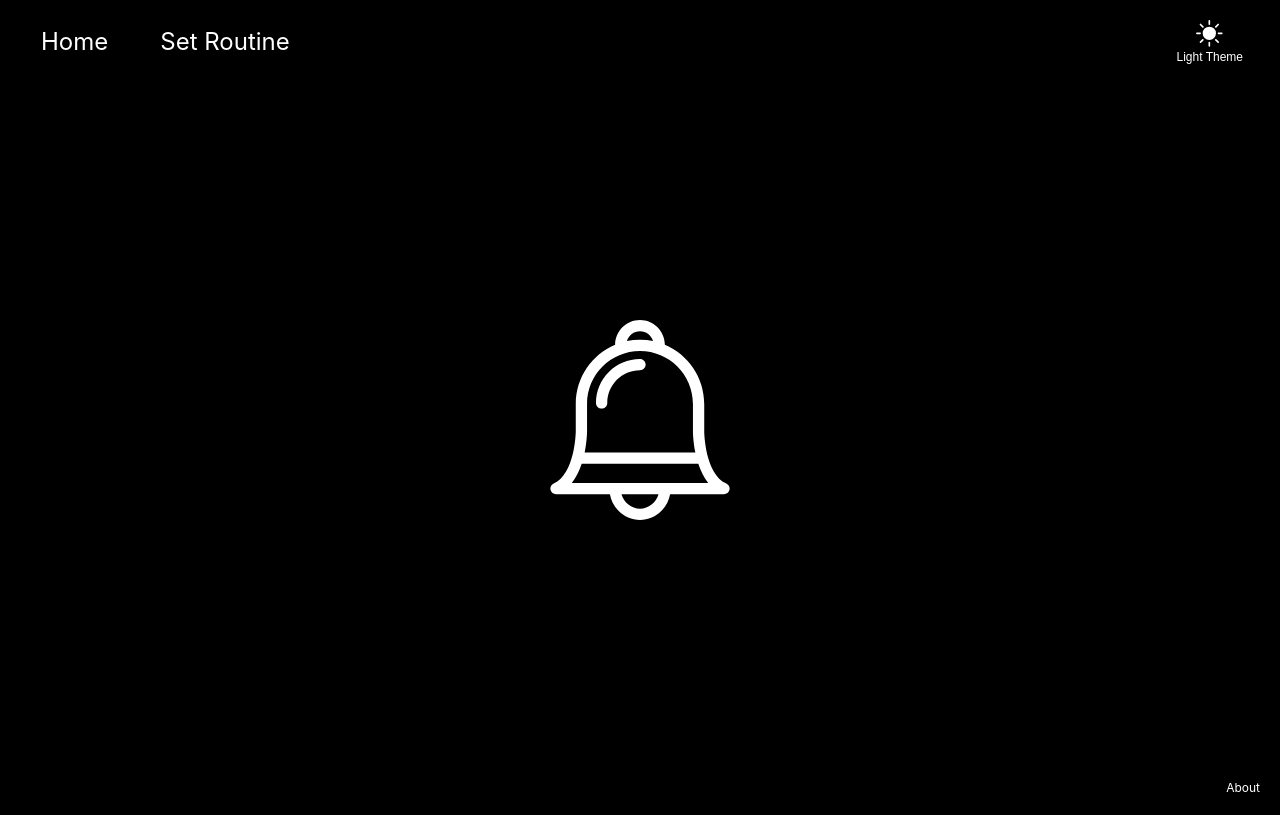
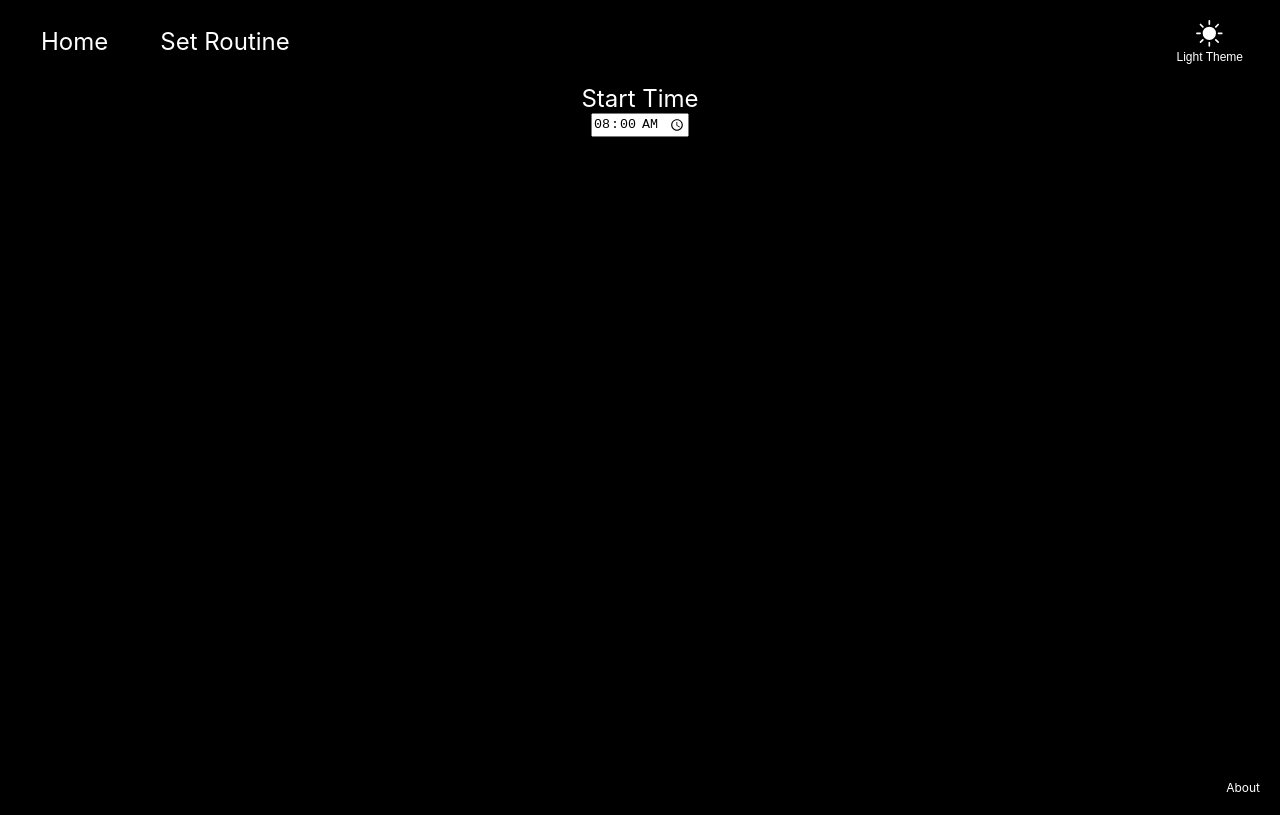
Before and after one commit to GPSPic/RandomBellWeb, a React (Create React App) app: page /setRoutine in a window 1280 px wide. Built offline with nearby package versions, Linux system fonts and the light colour scheme; no server answers.

Commit message:
add startTime selector

```diff
--- /dev/null
+++ b/src/components/SetRoutine/DaysOfWeek.js
@@ -0,0 +1,9 @@
+const DaysOfWeek = () => {
+    return (
+        <>
+
+        </>
+    );
+}
+
+export default DaysOfWeek;
--- /dev/null
+++ b/src/components/SetRoutine/EndTime.js
@@ -0,0 +1,9 @@
+const EndTime = () => {
+    return (
+        <>
+
+        </>
+     );
+}
+
+export default EndTime;
--- /dev/null
+++ b/src/components/SetRoutine/MinInterval.js
@@ -0,0 +1,9 @@
+const MinInterval = () => {
+    return (
+        <>
+
+        </>
+     );
+}
+
+export default MinInterval;
--- /dev/null
+++ b/src/components/SetRoutine/NumberOfRings.js
@@ -0,0 +1,9 @@
+const NumberOfRings = () => {
+    return (
+        <>
+
+        </>
+     );
+}
+
+export default NumberOfRings;
--- /dev/null
+++ b/src/components/SetRoutine/SetRoutine.css
@@ -0,0 +1,11 @@
+.set-routine {
+    display: flex;
+}
+
+.start-time {
+    display: inline-flex;
+    flex-direction: column;
+    flex:auto;
+    justify-content: center;
+    align-items: center;
+}
--- /dev/null
+++ b/src/components/SetRoutine/SetRoutine.js
@@ -0,0 +1,26 @@
+import { useState } from "react";
+
+import StartTime from "./StartTime";
+import EndTime from "./EndTime";
+import NumberOfRings from "./NumberOfRings";
+import DaysOfWeek from "./DaysOfWeek";
+import MinInterval from "./MinInterval";
+import "../../helpers/colours.css"
+import "./SetRoutine.css"
+
+const SetRoutine = () => {
+    const [startTime, setStartTime] = useState("08:00")
+
+    const handleStartTimeChange = (timeValue) => {
+        setStartTime(timeValue)
+    }
+
+    return (
+        <div className="set-routine">
+            <StartTime startTime={startTime} handleStartTimeChange={handleStartTimeChange}/>
+
+        </div>
+     );
+}
+
+export default SetRoutine;
--- /dev/null
+++ b/src/components/SetRoutine/StartTime.js
@@ -0,0 +1,20 @@
+import { useState } from 'react'
+import RegularText from '../texts/RegularText'
+
+const StartTime = ({startTime, handleStartTimeChange}) => {
+    const [newStartTime, setNewStartTime] = useState(startTime)
+
+    const handleChange = (e) => {
+        setNewStartTime(e.target.value)
+        handleStartTimeChange(e.target.value)
+    }
+
+    return (
+        <div className='start-time'>
+            <RegularText text="Start Time"/>
+            <input type='time' value={newStartTime} onChange={handleChange}></input>
+        </div>
+     );
+}
+
+export default StartTime;
--- a/src/containers/Container.js
+++ b/src/containers/Container.js
@@ -1,12 +1,14 @@
 import { BrowserRouter as Router, Routes, Route } from "react-router-dom";
 import { useState, createContext } from "react";
+
 import "./Container.css";
-import "../helpers/colours.css"
+import "../helpers/colours.css";
 import HomePage from "../components/HomePage/HomePage";
 import PageNotFound from "../components/PageNotFound";
 import About from "../components/HomePage/About";
 import Footer from "../components/Menu/Footer";
 import Header from "../components/Menu/Header";
+import SetRoutine from "../components/SetRoutine/SetRoutine";
 
 export const ThemeContext = createContext(null);
 
@@ -31,7 +33,7 @@ const Container = () => {
             <Header switchTheme={switchTheme} />
             <Routes>
               <Route path="/" element={<HomePage />} />
-              <Route path="/setRoutine" element={<HomePage />} />
+              <Route path="/setRoutine" element={<SetRoutine />} />
               <Route path="/about" element={<About />} />
               <Route path="/*" element={<PageNotFound />} />
             </Routes>
```
Also changed, not shown: project_documentation/Dao_Of_Git.md (+1 -0 lines).
